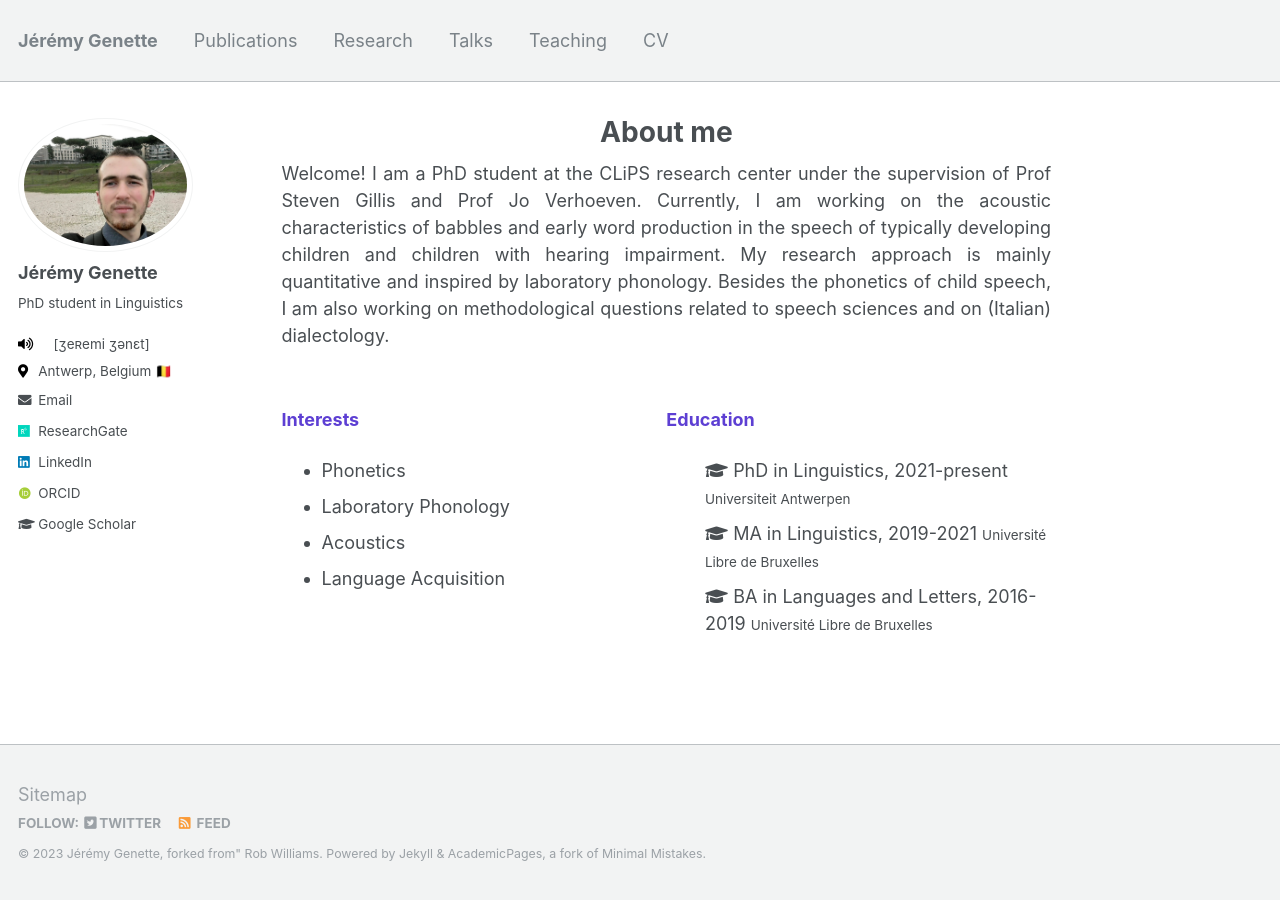
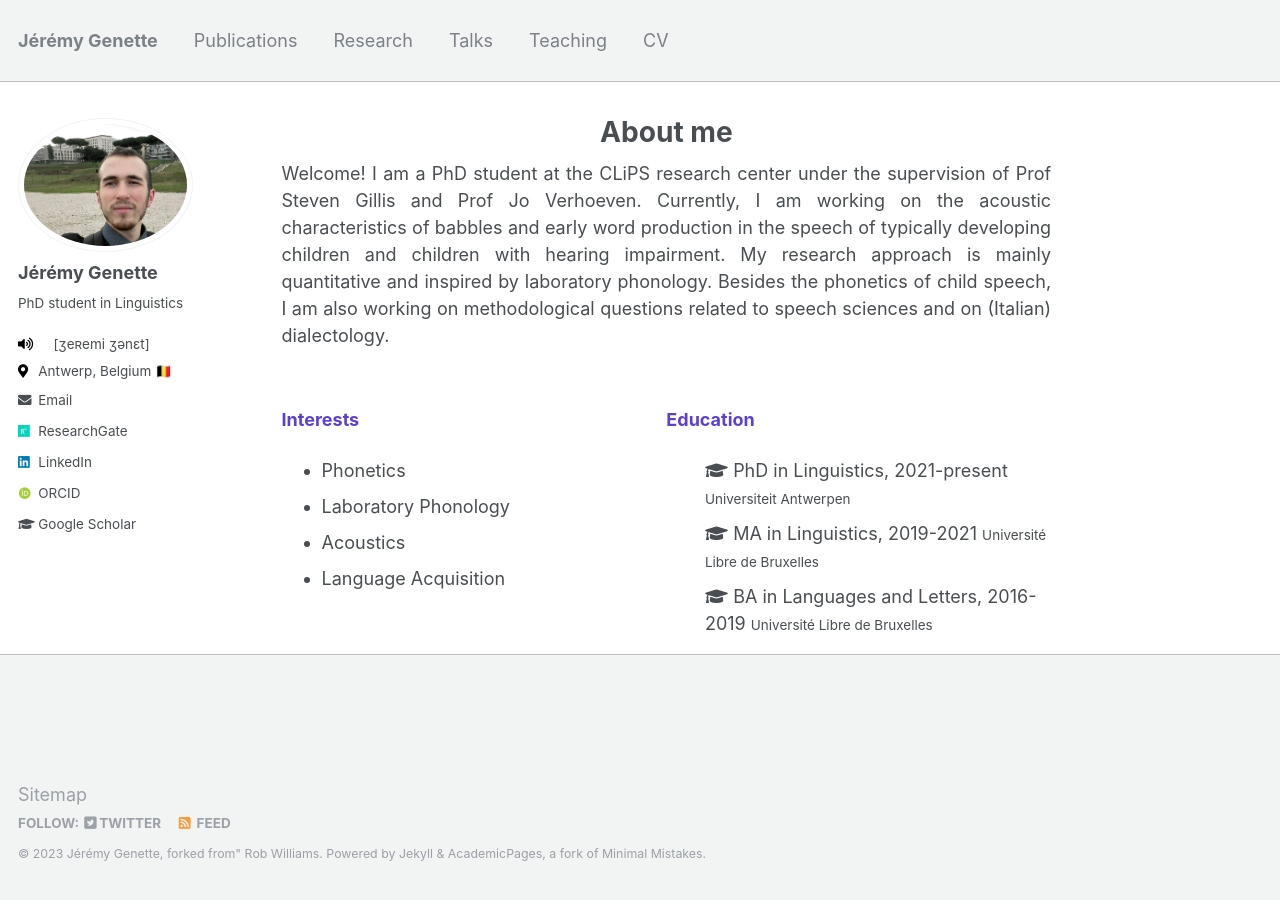
Before and after one commit to jgenette/jgenette.github.io, a Jekyll site: the page built from _pages/about.md, in a window 1280 px wide. Built offline with Jekyll 4.4.1, drawn with Linux system fonts in a browser that asks for light colours; some web fonts are replaced.

Commit message:
Update _footer.scss

```diff
--- a/_sass/_footer.scss
+++ b/_sass/_footer.scss
@@ -29,7 +29,7 @@
     margin-right: auto;
     margin-top: 2em;
     max-width: 100%;
-    padding: 0 1em 2em;
+    padding: 5em 1em 2em;
 
     @include breakpoint($x-large) {
       max-width: $x-large;
```
